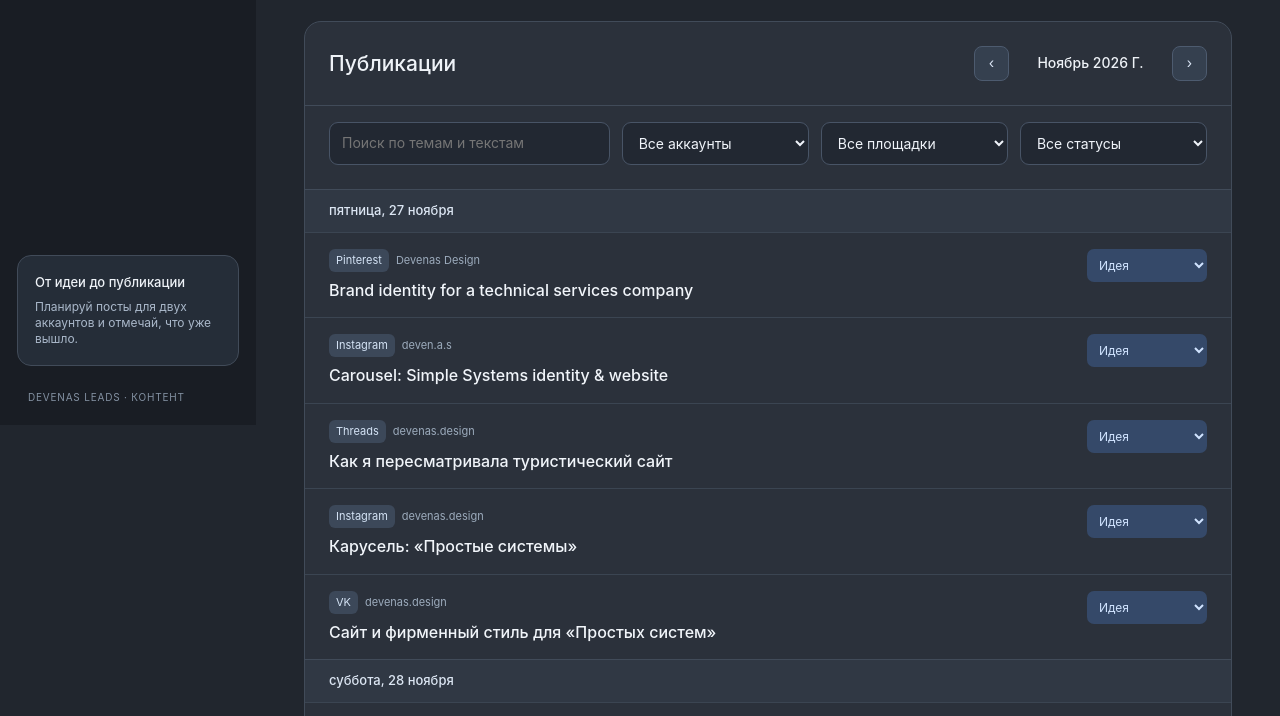
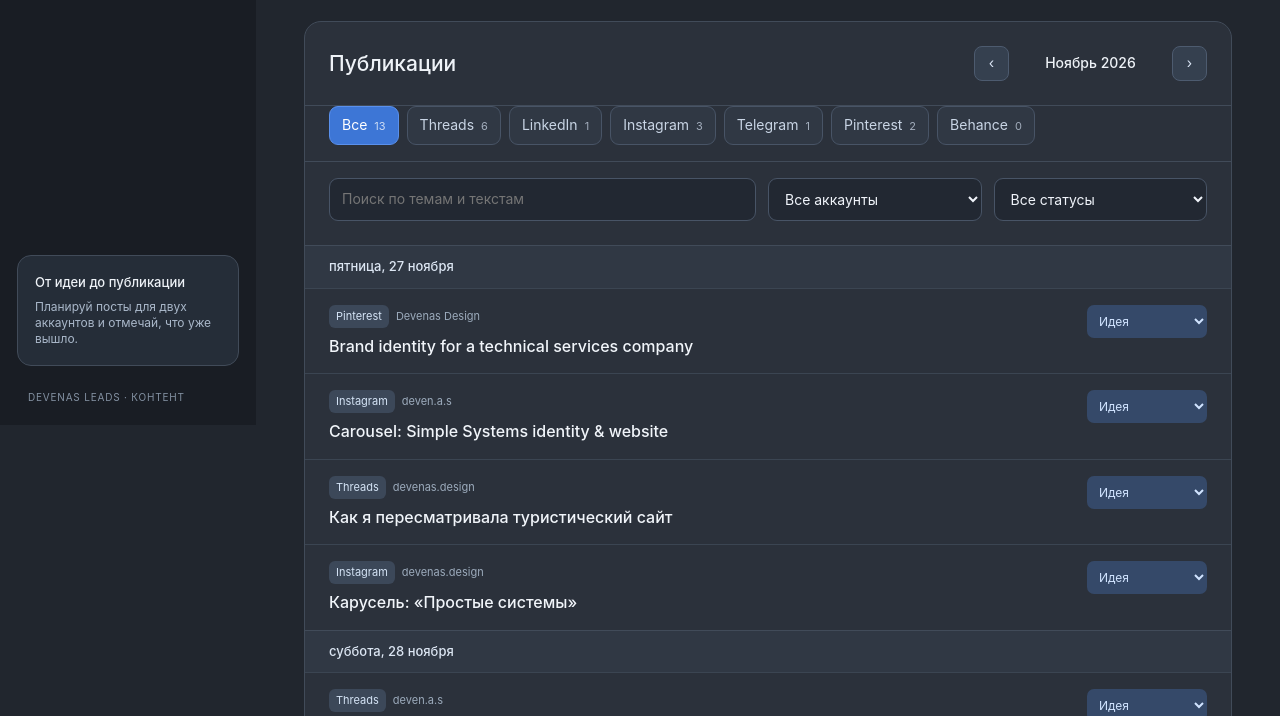
Before and after one commit to devenasdesign-rgb/devenas-leads-private, a website: page worker/content-plan.html in a window 1280 px wide. Shown: the part 375-1091 px from the top of the page. Drawn offline with Linux system fonts and the light colour scheme.

Commit message:
Organize content plan by platform and hide VK

```diff
--- a/worker/content-plan.html
+++ b/worker/content-plan.html
@@ -27,6 +27,11 @@
     .stats{gap:var(--card-gap);margin-bottom:var(--section-gap)}
     .stat{padding:20px;min-height:124px}
     .panel-head{padding:var(--inner-gutter)}
+    .platform-tabs{display:flex;gap:8px;overflow-x:auto;scrollbar-width:thin;padding:0 var(--inner-gutter) 16px;border-bottom:1px solid var(--border)}
+    .platform-tab{border:1px solid #485466;background:#303844;color:#c9d5e5;border-radius:9px;padding:9px 12px;white-space:nowrap;font-weight:400}
+    .platform-tab.active{border-color:#5a90ec;background:#3d76d6;color:white}
+    .platform-tab small{margin-left:7px;opacity:.75;font-size:11px}
+    .filters{grid-template-columns:minmax(180px,2fr) repeat(2,minmax(150px,1fr))}
     .filters{padding:16px var(--inner-gutter) var(--inner-gutter);gap:var(--card-gap)}
     .day-head{padding:12px var(--inner-gutter)}
     .post{padding:16px var(--inner-gutter)}
@@ -41,6 +46,8 @@
       .stats{gap:var(--card-gap);margin-bottom:var(--section-gap)}
       .stat{min-height:116px;padding:16px}
       .panel-head{padding:var(--inner-gutter)}
+      .platform-tabs{padding:0 var(--inner-gutter) var(--inner-gutter)}
+      .filters{grid-template-columns:repeat(2,minmax(0,1fr))}
       .filters{padding:var(--inner-gutter);gap:var(--card-gap)}
       .day-head{padding:12px var(--inner-gutter)}
       .post{padding:var(--inner-gutter)}
@@ -66,10 +73,11 @@
       <div class="stats" id="stats"></div>
       <section class="panel">
         <div class="panel-head"><h2>Публикации</h2><div class="month-tools"><button id="prev" aria-label="Предыдущий месяц">‹</button><strong id="month"></strong><button id="next" aria-label="Следующий месяц">›</button></div></div>
-        <div class="filters"><input id="search" aria-label="Поиск по публикациям" placeholder="Поиск по темам и текстам"><select id="account" aria-label="Аккаунт"><option value="">Все аккаунты</option><option>devenas.design</option><option>deven.a.s</option><option>Devenas Design</option></select><select id="platform" aria-label="Площадка"><option value="">Все площадки</option><option>Threads</option><option>Instagram</option><option>Telegram</option><option>VK</option><option>Pinterest</option><option>LinkedIn</option><option>Behance</option></select><select id="status" aria-label="Статус"><option value="">Все статусы</option><option value="idea">Идея</option><option value="draft">Черновик</option><option value="ready">Готово</option><option value="published">Опубликовано</option></select></div>
+        <nav class="platform-tabs" id="platform-tabs" aria-label="Разделы по площадкам"></nav>
+        <div class="filters"><input id="search" aria-label="Поиск по публикациям" placeholder="Поиск по темам и текстам"><select id="account" aria-label="Аккаунт"><option value="">Все аккаунты</option><option>devenas.design</option><option>deven.a.s</option><option>Devenas Design</option></select><select id="status" aria-label="Статус"><option value="">Все статусы</option><option value="idea">Идея</option><option value="draft">Черновик</option><option value="ready">Готово</option><option value="published">Опубликовано</option></select></div>
         <div id="posts"></div>
       </section>
-      <p class="hint">✦ План перенесён из твоего черновика от 6 ноября. Отметки и новые публикации сохраняются только в этом браузере: на другом устройстве будет отдельный список.</p>
+      <p class="hint">✦ План перенесён из твоего черновика от 6 ноября. ВК скрыт из разделов, прежние записи не удалены. Изменения сохраняются только в этом браузере.</p>
     </div>
   </main>
 </div>
@@ -81,7 +89,7 @@
         <label class="wide">Тема или заголовок *<input name="title" maxlength="180" required placeholder="О чём этот пост?"></label>
         <label>Дата<input name="date" type="date" required></label>
         <label>Статус<select name="status"><option value="idea">Идея</option><option value="draft">Черновик</option><option value="ready">Готово</option><option value="published">Опубликовано</option></select></label>
-        <label>Площадка<select name="platform"><option>Threads</option><option>Instagram</option><option>Telegram</option><option>VK</option><option>Pinterest</option><option>LinkedIn</option><option>Behance</option></select></label>
+        <label>Площадка<select name="platform"><option>Threads</option><option>LinkedIn</option><option>Instagram</option><option>Telegram</option><option>Pinterest</option><option>Behance</option></select></label>
         <label>Аккаунт<select name="account"><option>devenas.design</option><option>deven.a.s</option><option>Devenas Design</option></select></label>
         <label class="wide">Текст или заметки<textarea name="text" placeholder="Черновик поста, тезисы или что подготовить"></textarea></label>
         <label class="wide">Ссылка на опубликованный пост<input name="url" type="url" placeholder="https://…"></label>
@@ -100,19 +108,26 @@ const today = () => new Intl.DateTimeFormat("en-CA", { timeZone:"Asia/Yekaterinb
 const nice = date => new Date(date + "T12:00:00Z").toLocaleDateString("ru-RU", { day:"numeric", month:"long", weekday:"long", timeZone:"UTC" });
 const safeUrl = value => { try { const u = new URL(value); return ["https:","http:"].includes(u.protocol) ? u.href : ""; } catch { return ""; } };
 let posts;
-try { const saved = localStorage.getItem(KEY); posts = saved === null ? SEED.map(p => ({...p})) : JSON.parse(saved); if (!Array.isArray(posts)) throw new Error("bad data"); }
-catch { posts = SEED.map(p => ({...p})); }
-let month = today().slice(0,7), editing = null;
+try { const saved = localStorage.getItem(KEY); posts = saved === null ? SEED.filter(p => p.platform !== "VK").map(p => ({...p})) : JSON.parse(saved); if (!Array.isArray(posts)) throw new Error("bad data"); }
+catch { posts = SEED.filter(p => p.platform !== "VK").map(p => ({...p})); }
+let month = today().slice(0,7), editing = null, activePlatform = "all";
+const platforms = ["Threads","LinkedIn","Instagram","Telegram","Pinterest","Behance"];
 const labels = { idea:"Идея", draft:"Черновик", ready:"Готово", published:"Опубликовано" };
 function save() { try { localStorage.setItem(KEY, JSON.stringify(posts)); } catch { alert("Не удалось сохранить. Проверь свободное место и настройки браузера."); } }
 function render() {
-  $("month").textContent = new Date(month + "-01T12:00:00Z").toLocaleDateString("ru-RU", { month:"long", year:"numeric", timeZone:"UTC" }).replace(/\\s?г\\.$/, "");
+  $("month").textContent = new Date(month + "-01T12:00:00Z").toLocaleDateString("ru-RU", { month:"long", year:"numeric", timeZone:"UTC" }).replace(" г.", "");
+  const visiblePosts = posts.filter(p => platforms.includes(p.platform));
+  const monthPosts = visiblePosts.filter(p => p.date?.startsWith(month));
+  $("platform-tabs").innerHTML = [["all","Все"],...platforms.map(name => [name,name])].map(([value,label]) => {
+    const count = value === "all" ? monthPosts.length : monthPosts.filter(p => p.platform === value).length;
+    return `<button class="platform-tab ${activePlatform === value ? "active" : ""}" type="button" data-platform="${value}" aria-pressed="${activePlatform === value}">${label}<small>${count}</small></button>`;
+  }).join("");
   $("stats").innerHTML = [
-    ["Всего публикаций",posts.length],["Идей",posts.filter(p => p.status === "idea").length],
-    ["Готово",posts.filter(p => p.status === "ready").length],["Опубликовано",posts.filter(p => p.status === "published").length]
+    ["Всего публикаций",visiblePosts.length],["Идей",visiblePosts.filter(p => p.status === "idea").length],
+    ["Готово",visiblePosts.filter(p => p.status === "ready").length],["Опубликовано",visiblePosts.filter(p => p.status === "published").length]
   ].map(([name,count]) => `<div class="stat"><span>${name}</span><strong>${count}</strong></div>`).join("");
   const query = $("search").value.trim().toLocaleLowerCase();
-  const filtered = posts.filter(p => p.date?.startsWith(month) && (!$("account").value || p.account === $("account").value) && (!$("platform").value || p.platform === $("platform").value) && (!$("status").value || p.status === $("status").value) && (!query || [p.title,p.text].join(" ").toLocaleLowerCase().includes(query))).sort((a,b) => a.date.localeCompare(b.date) || a.title.localeCompare(b.title));
+  const filtered = monthPosts.filter(p => (activePlatform === "all" || p.platform === activePlatform) && (!$("account").value || p.account === $("account").value) && (!$("status").value || p.status === $("status").value) && (!query || [p.title,p.text].join(" ").toLocaleLowerCase().includes(query))).sort((a,b) => a.date.localeCompare(b.date) || a.title.localeCompare(b.title));
   if (!filtered.length) { $("posts").innerHTML = '<div class="empty"><strong>В этом месяце публикаций пока нет</strong>Добавь новую запись или поменяй фильтры.</div>'; return; }
   const days = [...new Set(filtered.map(p => p.date))];
   $("posts").innerHTML = days.map(date => `<div class="day-head">${esc(nice(date))}</div>` + filtered.filter(p => p.date === date).map(p => {
@@ -132,6 +147,7 @@ function openForm(post) {
   $("form-title").textContent = post ? "Редактировать публикацию" : "Новая публикация";
   const fields = $("form").elements;
   fields.date.value = post?.date || today();
+  if (!post && activePlatform !== "all") fields.platform.value = activePlatform;
   if (post) for (const name of ["title","status","platform","account","text","url"]) fields[name].value = post[name] || "";
   $("delete").hidden = !post;
   $("modal").hidden = false;
@@ -140,7 +156,8 @@ function openForm(post) {
 function closeForm() { $("modal").hidden = true; editing = null; }
 $("prev").onclick = () => navigate(-1);
 $("next").onclick = () => navigate(1);
-for (const id of ["search","account","platform","status"]) $(id).addEventListener(id === "search" ? "input" : "change", render);
+for (const id of ["search","account","status"]) $(id).addEventListener(id === "search" ? "input" : "change", render);
+$("platform-tabs").onclick = event => { const value = event.target.closest("[data-platform]")?.dataset.platform; if (value && (value === "all" || platforms.includes(value))) { activePlatform = value; render(); } };
 $("add").onclick = () => openForm(null);
 $("close").onclick = $("cancel").onclick = closeForm;
 $("posts").addEventListener("click", event => { const id = event.target.closest("[data-edit]")?.dataset.edit; if (id) openForm(posts.find(p => p.id === id)); });
@@ -155,6 +172,7 @@ $("form").onsubmit = event => {
   Object.assign(item,value);
   if (!editing) posts.push(item);
   month = value.date.slice(0,7);
+  if (activePlatform !== "all") activePlatform = value.platform;
   save(); closeForm(); render();
 };
 $("delete").onclick = () => { const post = posts.find(p => p.id === editing); if (!post || !confirm(`Удалить «${post.title}»?`)) return; posts = posts.filter(p => p.id !== editing); save(); closeForm(); render(); };
```
